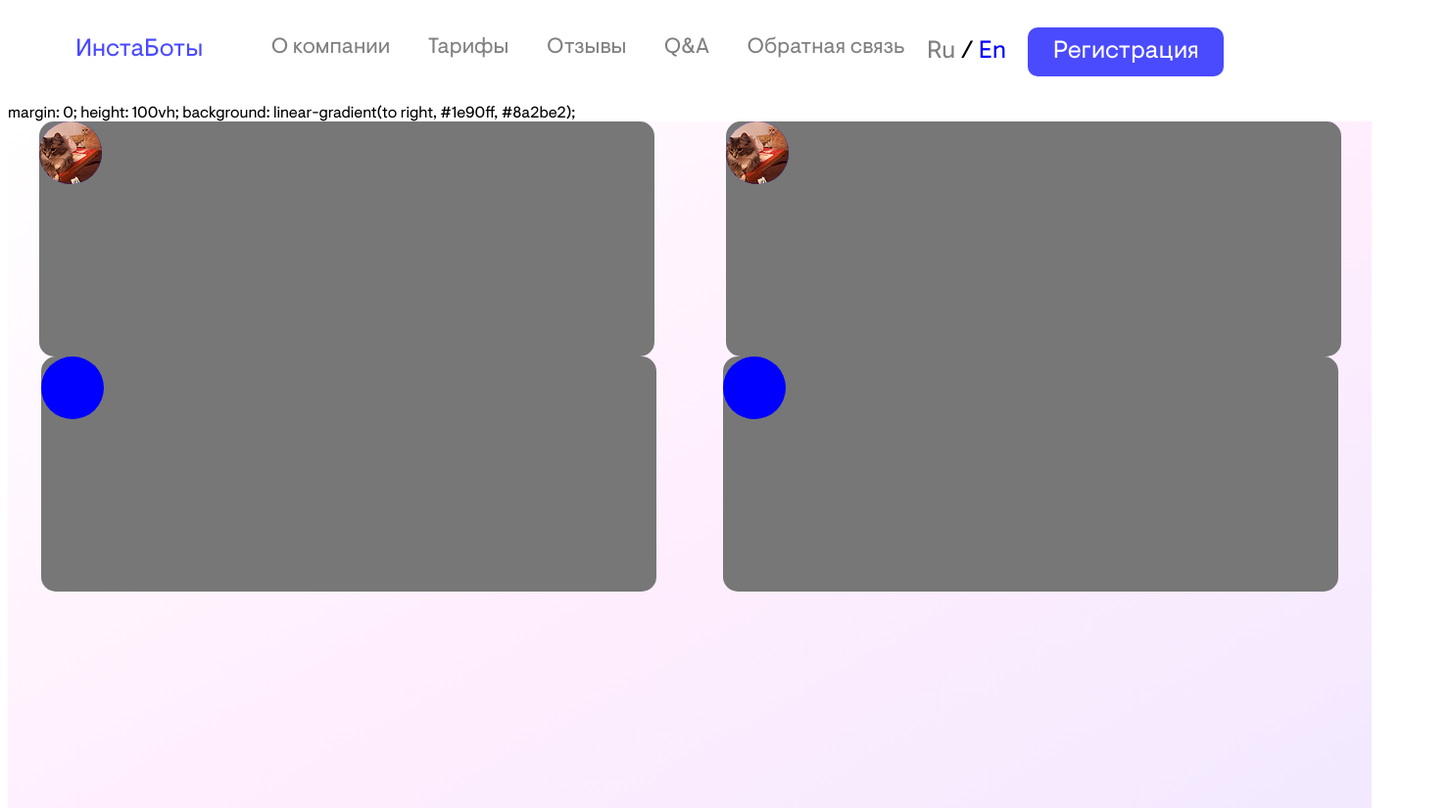
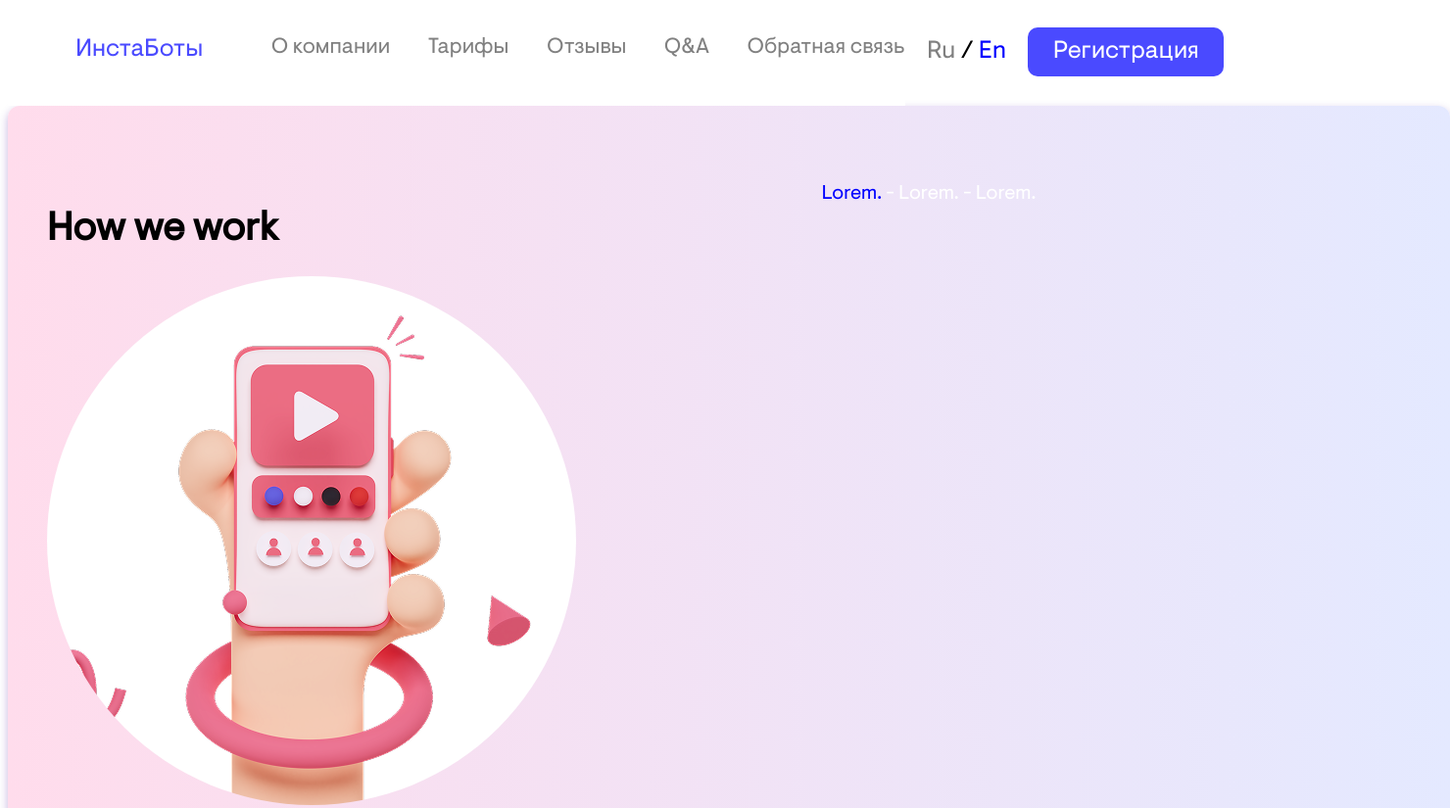
Before and after one commit to peeper4/insta-bots-tachka-nikity, a plain HTML site: page index.html in a window 1280 px wide. Shown: the top 825 px of the page at 98% size, 1480 px wide, since content can reach past the window. Drawn offline with Linux system fonts and the light colour scheme.

Commit message:
ESHE OBNOVA

```diff
--- a/index.html
+++ b/index.html
@@ -38,11 +38,20 @@
     <!-- advantages -->
 
     <!-- how we work -->
- <div class="howework">
-      margin: 0;
-      height: 100vh;
-      background: linear-gradient(to right, #1e90ff, #8a2be2);
- </div>
+    <div class="howework">
+        <div class="HwwLeft">
+            <H1 class="Text">How we work</H1>
+
+            <div class="photo"></div>
+        </div>
+        <div class="HwwRight">
+            <div class="Text1"> <span class="atext">Lorem.</span>
+                <span>- Lorem.</span>
+                <span>- Lorem.</span>
+            </div>
+
+        </div>
+    </div>
 
     <!-- tarify Andrey 2-->
 
@@ -52,12 +61,12 @@
         <div class="glavniykot1">
             <div class="kot">
                 <div class="krugli">
-                    <img class="foto"src="image 5.png" alt="">
+                    <img class="foto" src="image 5.png" alt="">
                 </div>
             </div>
             <div class="kot ">
                 <div class="krugli">
-                    <img class="foto2"src="image 5.png" alt="">
+                    <img class="foto2" src="image 5.png" alt="">
                 </div>
             </div>
         </div>
@@ -77,13 +86,13 @@
     <!-- Connect -->
 
     <!-- footer vanya -->
-     <div class="footer-block">
+    <div class="footer-block">
         <div class="s">
             <p class="footer-text-left">Инстаботы</p>
-        <p class="footer-text-left2">© 2021 Copyright reserved Instabots</p>
+            <p class="footer-text-left2">© 2021 Copyright reserved Instabots</p>
         </div>
         <p class="footer-text-right">Вернутся наверх ⬆</p>
-     </div>
+    </div>
 
 </body>
 
--- a/style.css
+++ b/style.css
@@ -3,13 +3,14 @@
     src:
         url("VisueltPro-Regular.ttf ")
 }
+
 * {
     font-family: "Visuelt";
 
 }
 
 /* header Roma */
-.logo{
+.logo {
 
     background-color: rgb(255, 255, 255);
     width: 270px;
@@ -21,7 +22,8 @@
     justify-content: center;
 
 }
-.navbar{
+
+.navbar {
     background-color: rgb(255, 255, 255);
     margin-top: 30px;
     font-size: 22px;
@@ -32,11 +34,13 @@
     justify-content: space-between;
     color: gray;
 }
-.header{
+
+.header {
     justify-content: space-between;
     display: flex;
 }
-.login{
+
+.login {
     background-color: rgb(255, 255, 255);
     font-size: 25px;
     width: 350px;
@@ -47,13 +51,15 @@ margin-top: 10px;
     align-items: center;
 }
 
-.En{
+.En {
     color: blue;
 }
-.Ru{
-    color:gray
+
+.Ru {
+    color: gray
 }
-.reg{
+
+.reg {
     width: 200px;
     height: 50px;
     background-color: rgb(74, 74, 255);
@@ -65,47 +71,105 @@ margin-top: 10px;
 
 
 }
+
 /* promo Андрей 1 */
 
 /* advantages */
 
 /* how we work */
+.howework {
+    width: 1392px;
+    height: 800px;
+    border-radius: 12px;
+    padding: 20px;
+    color: white;
+    font-size: 20px;
+
+    box-shadow: 0 4px 10px rgba(64, 11, 148, 0.3);
+    display: flex;
+    padding: 80px 40px;
+    background: linear-gradient(to right, #ffdcec, #e4e9ff);
+    /* Плавный градиент */
+    margin: auto
+}
+
+.hwwLeft {
+    display: flex;
+    font-size: 35px;
+    width: 720px;
+    height: 800px;
+
+
+
+}
+
+.Text {
+    color: black;
+}
+
+.photo {
+    width: 540px;
+    height: 540px;
+    border-radius: 1000px;
+    background-color: #ffffff;
+    background-image: url(Saly-24.png);
+}
+
+.HwwRight {
+    width: 720px;
+    ;
+    height: 800px;
+    display: flex;
+    justify-content: center;
+}
+
+.atext {
+
+    color: blue;
+
+}
 
 /* tarify Andrey 2 */
 
 /* rates Тимур */
-.MEGAKOT{
+.MEGAKOT {
     width: 1392px;
     height: 800px;
     background: linear-gradient(to top left, #f0e8ff, #ffeefd, #ffffff);
 }
-.kot{
+
+.kot {
     width: 628px;
     height: 240px;
     background-color: rgb(119, 119, 119);
     border-radius: 15px;
 }
-.glavniykot1{
+
+.glavniykot1 {
     gap: 10px;
     display: flex;
     justify-content: space-around;
     align-items: center;
 }
-.glavniykot2{
+
+.glavniykot2 {
     display: flex;
     justify-content: space-around;
     align-items: center;
 }
-.krugli{
+
+.krugli {
     border-radius: 50%;
     background-color: blue;
     width: 64px;
     height: 64px;
 }
-.foto{
+
+.foto {
     border-radius: 50%;
 }
-.foto2{
+
+.foto2 {
     border-radius: 50%;
 }
 
@@ -116,11 +180,11 @@ border-radius: 50%;
 /* Connect */
 
 /* footer vanya */
-p{
+p {
     margin: 0;
 }
 
-.footer-block{
+.footer-block {
     background-color: #4754EB;
     width: 1440px;
     height: 120px;
@@ -132,20 +196,20 @@ p{
     margin: auto;
 }
 
-.footer-text-left{
+.footer-text-left {
     color: #FFFFFF;
     padding-left: 25px;
     margin-bottom: 0;
     padding-bottom: 15px;
 }
 
-.footer-text-left2{
+.footer-text-left2 {
     color: hsl(0, 0%, 68%);
     padding-left: 25px;
     margin-bottom: 10px;
 }
 
-.footer-text-right{
+.footer-text-right {
     padding-bottom: 5px;
     color: #FFFFFF;
     margin-right: 10px;
```
Also changed, not shown: Saly-24.png (added). Lines whose indentation alone changed are shown as unchanged.
